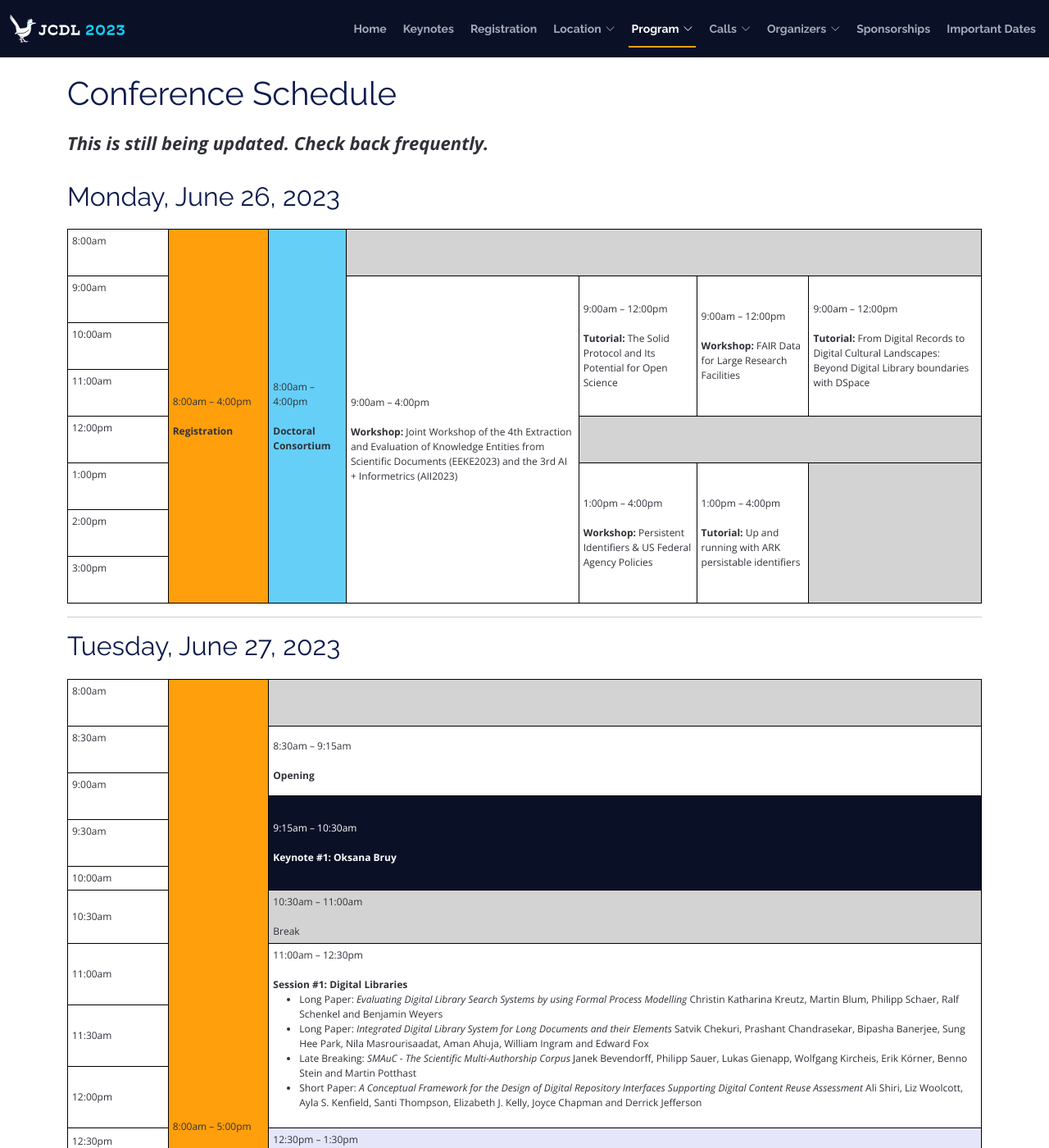
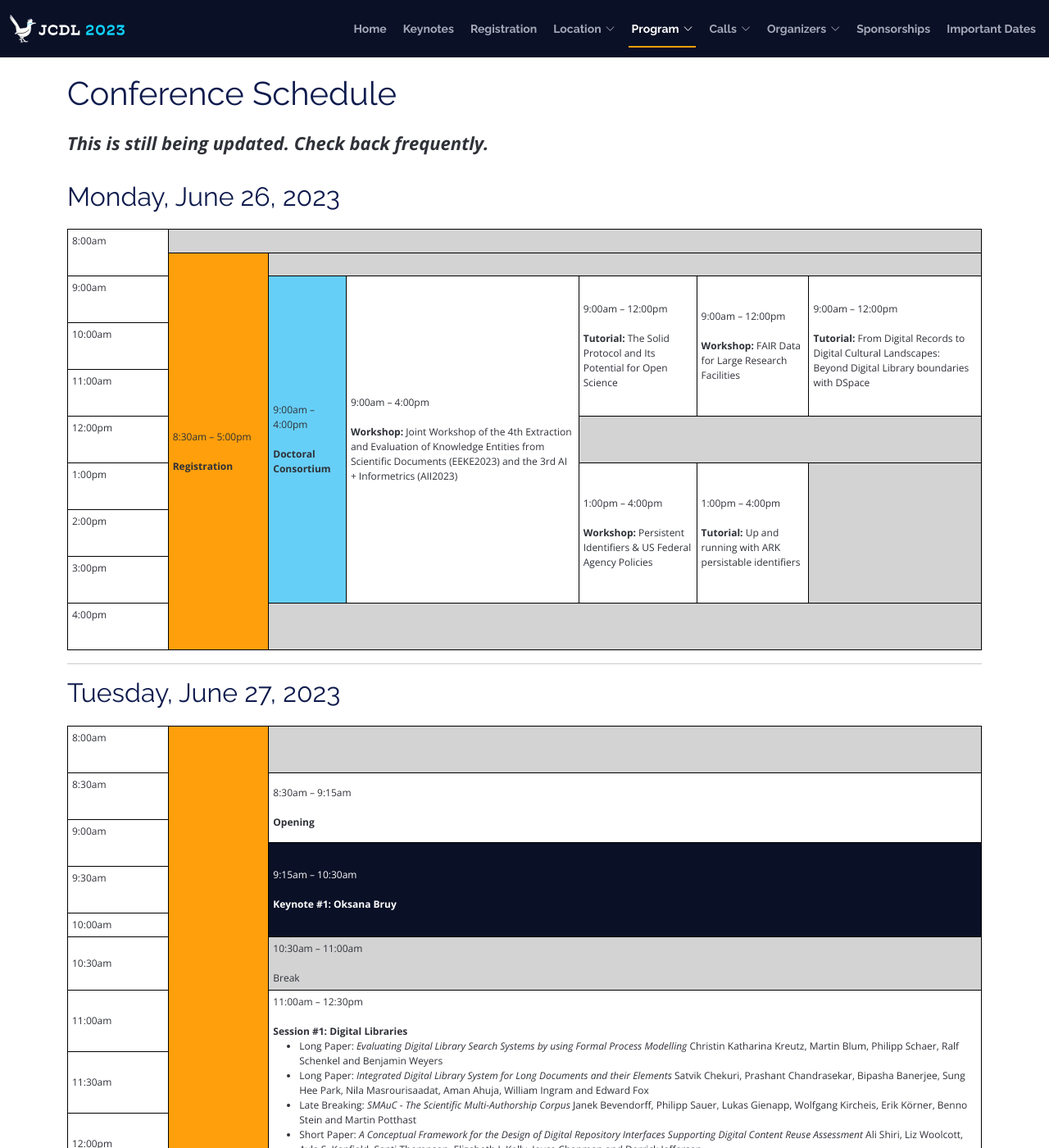
Before and after one commit to shawnmjones/JCDL2023-website-source, a Jekyll site: the page built from program.html, in a window 1280 px wide and 1400 px high. Shown: the whole window at 82% size. Built offline with Jekyll 4.4.1, drawn with Linux system fonts in a browser that asks for light colours.

Commit message:
updates for Monday's schedule based on new WIP information

```diff
--- a/program.html
+++ b/program.html
@@ -58,6 +58,7 @@ permalink: /program/schedule/
     <style>
         table.schedule {
             width: 100%;
+            border: 1px solid black;
         }
 
         table.schedule td {
@@ -110,17 +111,18 @@ permalink: /program/schedule/
     <table class="schedule">
           <tr>
             <td class="nobottomborder timecell">8:00am</td>
-            <td rowspan="17" class="registration">8:00am &ndash; 4:00pm<br><br><strong>Registration</strong></td>
-            <td rowspan="17" class="doctoral-consortium">8:00am &ndash; 4:00pm<br><br><strong>Doctoral Consortium</strong></td>
-            <td rowspan="2" colspan="4" class="empty"></td>
+            <td colspan="6" class="empty"></td>
           </tr>
           <tr>
             <!-- <td>8:30am</td> -->
             <td class="notopborder timecell">&nbsp;</td>
+            <td rowspan="17" class="registration">8:30am &ndash; 5:00pm<br><br><strong>Registration</strong></td>
+            <td colspan="5" class="empty"></td>
           </tr>
           <tr>
             <td class="nobottomborder timecell">9:00am</td>
-            <td rowspan="15">9:00am &ndash; 4:00pm<br><br><strong>Workshop:</strong> Joint Workshop of the 4th Extraction and Evaluation of Knowledge Entities from Scientific Documents (EEKE2023) and the 3rd AI + Informetrics (AII2023)</td>
+            <td rowspan="14" class="doctoral-consortium">9:00am &ndash; 4:00pm<br><br><strong>Doctoral Consortium</strong></td>
+            <td rowspan="14">9:00am &ndash; 4:00pm<br><br><strong>Workshop:</strong> Joint Workshop of the 4th Extraction and Evaluation of Knowledge Entities from Scientific Documents (EEKE2023) and the 3rd AI + Informetrics (AII2023)</td>
             <td rowspan="6">9:00am &ndash; 12:00pm<br><br><strong>Tutorial:</strong> The Solid Protocol and Its Potential for Open Science</td>
             <td rowspan="6">9:00am &ndash; 12:00pm<br><br><strong>Workshop:</strong> FAIR Data for Large Research Facilities</td>
             <td rowspan="6">9:00am &ndash; 12:00pm<br><br><strong>Tutorial:</strong> From Digital Records to Digital Cultural Landscapes: Beyond Digital Library boundaries with DSpace</td>
@@ -153,9 +155,9 @@ permalink: /program/schedule/
           </tr>
           <tr>
             <td class="nobottomborder timecell">1:00pm</td>
-            <td rowspan="9">1:00pm &ndash; 4:00pm<br><br><strong>Workshop:</strong> Persistent Identifiers &amp; US Federal Agency Policies</td>
-            <td rowspan="9">1:00pm &ndash; 4:00pm<br><br><strong>Tutorial:</strong> Up and running with ARK persistable identifiers</td>
-            <td rowspan="9" class="empty"></td>
+            <td rowspan="6">1:00pm &ndash; 4:00pm<br><br><strong>Workshop:</strong> Persistent Identifiers &amp; US Federal Agency Policies</td>
+            <td rowspan="6">1:00pm &ndash; 4:00pm<br><br><strong>Tutorial:</strong> Up and running with ARK persistable identifiers</td>
+            <td rowspan="6" class="empty"></td>
           </tr>
           <tr>
             <!-- <td>1:30pm</td> -->
@@ -175,9 +177,15 @@ permalink: /program/schedule/
             <!-- <td>3:30pm</td> -->
             <td class="notopborder timecell">&nbsp;</td>
           </tr>
-          <!-- <tr>
-            <td>4:00pm</td>
-          </tr> -->
+          <tr>
+            <td class="nobottomborder timecell">4:00pm</td>
+            <td class="empty" rowspan="2" colspan="5"></td>
+          </tr>
+          <tr>
+            <!-- <td>4:00pm</td> -->
+            <td class="notopborder timecell">&nbsp;</td>
+
+          </tr>
     </table>
 
     <hr>
```
